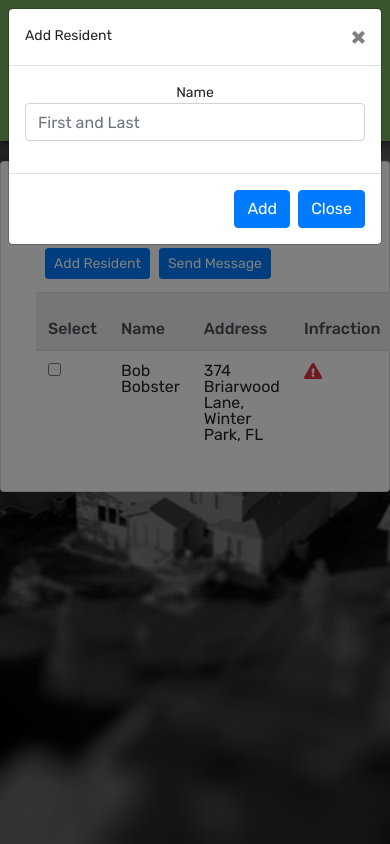
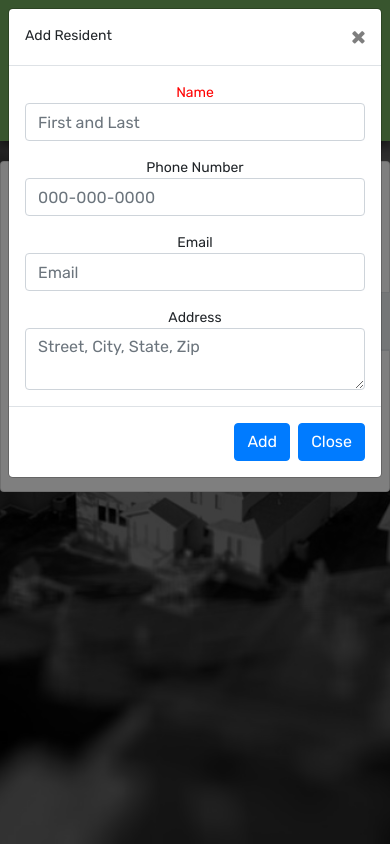
Before and after one commit to kylekratt/HOA-Helper, a React (Create React App) app in the folder client/: page /dashboard in a window 390 px wide. Both pictures are taken after a click on the button "Add Resident". Shown: the top 844 px of the page. Built offline with nearby package versions, Linux system fonts and the light colour scheme; a web font is replaced by a local one.

Commit message:
added address, eamil, phone number form fields

```diff
--- a/client/src/components/AddResident/AddRes.js
+++ b/client/src/components/AddResident/AddRes.js
@@ -1,5 +1,5 @@
 import React, { Component } from "react";
-// import "../AddResident/addRes.css"
+import "../AddResident/addRes.css"
 
 class AddRes extends Component {
   render() {
@@ -35,12 +35,39 @@ class AddRes extends Component {
               <div className="modal-body">
                 <form>
                   <div className="form-group">
-                    <label for="inputName">Name</label>
+                    <label id="label" for="inputName">Name</label>
                     <input
                       className="form-control"
                       placeholder="First and Last"
                       type="text"
                       id="inputName"
+                    />
+                  </div>
+                  <div className="form-group">
+                    <label for="inputName">Phone Number</label>
+                    <input
+                      className="form-control"
+                      placeholder="000-000-0000"
+                      type="text"
+                      id="inputName"
+                    />
+                  </div>
+                  <div className="form-group">
+                    <label for="inputName">Email</label>
+                    <input
+                      className="form-control"
+                      placeholder="Email"
+                      type="text"
+                      id="inputName"
+                    />
+                  </div>
+                  <div claName="form-group">
+                    <label for="address">Address</label>
+                    <textarea
+                      class="form-control"
+                      id="address"
+                      placeholder="Street, City, State, Zip"
+                      row="3"
                     />
                   </div>
                 </form>
--- a/client/src/components/AddResident/addRes.css
+++ b/client/src/components/AddResident/addRes.css
@@ -2,3 +2,8 @@
     padding-left: 0;
     margin-left: 0;
 }
+
+#label {
+    text-align: left;
+    color: red;
+}
--- a/client/src/components/Nav.js
+++ b/client/src/components/Nav.js
@@ -11,7 +11,7 @@ const Nav = props => {
     <a href="#">
       <i className="fa fa-outdent"/>Logout
     </a>
-    <a href="/">
+    <a href="/dashboard">
       <i className="fa fa-home" />Residents List
     </a>
   </div>
--- a/package.json
+++ b/package.json
@@ -19,6 +19,7 @@
     "nodemon": "^1.18.7"
   },
   "dependencies": {
+    "axios": "^0.18.0",
     "bcrypt-nodejs": "0.0.3",
     "express": "^4.16.3",
     "express-session": "^1.15.6",
```
Also changed, not shown: client/src/components/Dashboard/DashNav.1.js (deleted, +0 -59 lines), client/src/components/Dashboard/Dashboard.1.js (deleted, +0 -28 lines), 1 other file (tests, documents, lock files or other folders).
